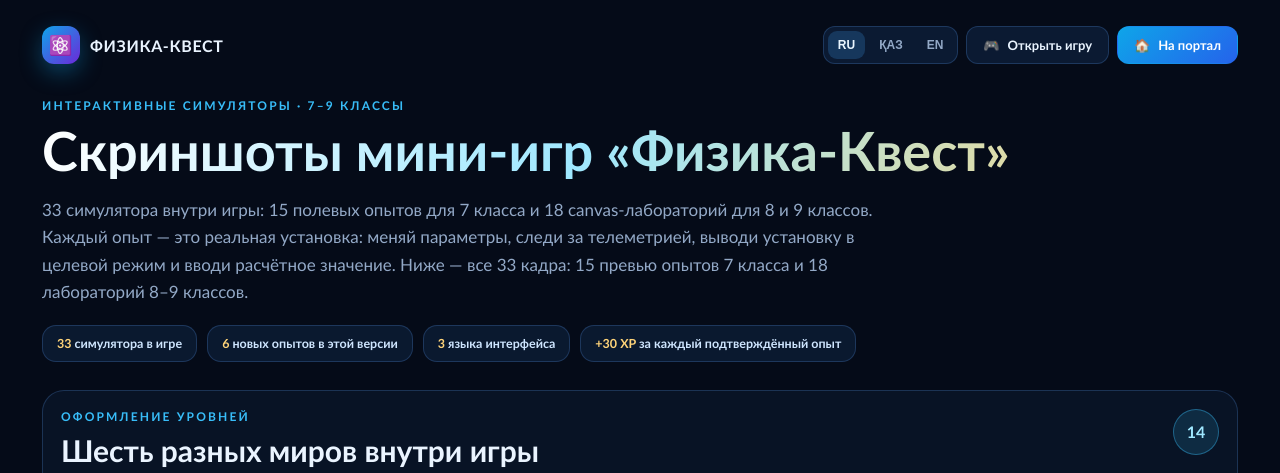
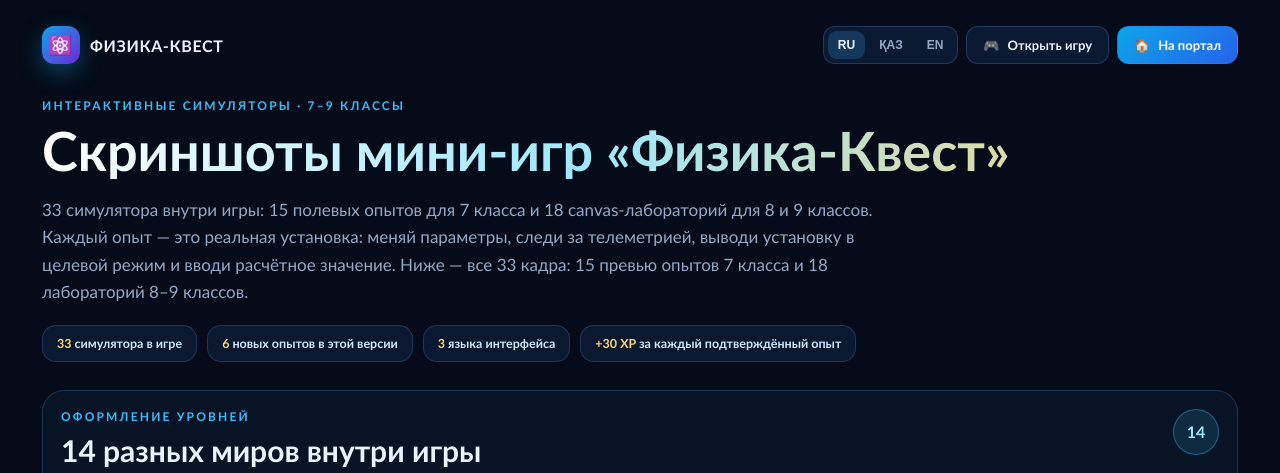
Before and after one commit to projectaaj2025-sys/physics-quest, a plain HTML site: page screenshots.html in a window 1280 px wide. Shown: the top 473 px of the page. Drawn offline with Linux system fonts and the light colour scheme.

Commit message:
Галерея скриншотов: 33 симулятора и 14 миров
- Вводный текст на KK и EN снова совпадает с RU (было 18 лабораторий
  и «9 canvas-симуляторов»).
- Заголовок блока миров: 14 миров вместо шести.
- Офлайн-манифест пересобран скриптом tools/build-offline-manifest.js.

Co-authored-by: arena-agent <297053741+arena-agent@users.noreply.github.com>

```diff
--- a/screenshots.html
+++ b/screenshots.html
@@ -161,7 +161,7 @@
     <header class="hero">
         <div class="kicker" data-i18n="kicker">ИНТЕРАКТИВНЫЕ СИМУЛЯТОРЫ · 7–9 КЛАССЫ</div>
         <h1 data-i18n="title">Скриншоты мини-игр «Физика-Квест»</h1>
-        <p class="lead" data-i18n="lead">18 лабораторий внутри игры: 15 полевых симуляторов · превью для 7 класса и 9 canvas-симуляторов для 8 и 9 классов. Каждый опыт — это реальная установка: меняй параметры, следи за телеметрией, выводи установку в целевой режим и вводи расчётное значение. Ниже — настоящие кадры из игры.</p>
+        <p class="lead" data-i18n="lead">33 симулятора внутри игры: 15 полевых опытов для 7 класса и 18 canvas-лабораторий для 8 и 9 классов. Каждый опыт — это реальная установка: меняй параметры, следи за телеметрией, выводи установку в целевой режим и вводи расчётное значение. Ниже — настоящие кадры из игры.</p>
         <div class="stats">
             <div class="stat"><b>33</b> <span data-i18n="sLabs">симуляторов и лабораторий</span></div>
             <div class="stat"><b>6</b> <span data-i18n="sNew">новых опытов в этой версии</span></div>
@@ -174,7 +174,7 @@
         <div class="worlds-head">
             <div>
                 <div class="kicker" data-i18n="worldsKicker">ОФОРМЛЕНИЕ УРОВНЕЙ</div>
-                <h2 data-i18n="worldsTitle">Шесть разных миров внутри игры</h2>
+                <h2 data-i18n="worldsTitle">14 разных миров внутри игры</h2>
             </div>
             <span class="worlds-count">14</span>
         </div>
@@ -225,7 +225,7 @@
             f7Kicker: "7 КЛАСС · ПОЛЕВОЙ ЖУРНАЛ", f7Title: "15 полевых симуляторов · превью",
             f7Lead: "Отдельный набор опытов для 7 класса: измерения, плотность, давление, Архимед, рычаг и энергия. Полностью на трёх языках.",
             overview: "Все 33 лаборатории теперь в светлом «реалистичном» стиле: приборы, жидкости, свет и тени рисует canvas, а не эмодзи.",
-            worldsKicker: "ОФОРМЛЕНИЕ УРОВНЕЙ", worldsTitle: "Шесть разных миров внутри игры",
+            worldsKicker: "ОФОРМЛЕНИЕ УРОВНЕЙ", worldsTitle: "14 разных миров внутри игры",
             worldsLead: "Фон уровня больше не один и тот же: каждая глава получает свой мир — небо, силуэты, частицы и свечение. Ниже — реальные кадры фонов, которые рисует движок.",
             footNote: "Все изображения получены автоматической отрисовкой реальных canvas-сцен игры: светлая «фотореалистичная» графика, предметы можно тянуть мышью.",
             items: {
@@ -247,13 +247,13 @@
             openGame: "Ойынды ашу", toPortal: "Порталға",
             kicker: "ИНТЕРАКТИВТІ СИМУЛЯТОРЛАР · 7–9 СЫНЫП",
             title: "«Физика-Квест» мини-ойындарының скриншоттары",
-            lead: "Ойын ішінде 18 зертхана бар: 7 сыныпқа арналған 15 өріс симуляторы және 8–9 сыныптарға арналған 9 canvas-симулятор. Әр тәжірибе — нақты қондырғы: параметрлерді өзгерт, телеметрияны бақыла, қондырғыны мақсатты режимге шығарып, есептік мәнді енгіз. Төменде — ойыннан алынған нақты кадрлар.",
+            lead: "Ойын ішінде 33 симулятор бар: 7 сыныпқа арналған 15 өріс тәжірибесі және 8–9 сыныптарға арналған 18 canvas-зертханасы. Әр тәжірибе — нақты қондырғы: параметрлерді өзгерт, телеметрияны бақыла, қондырғыны мақсатты режимге шығарып, есептік мәнді енгіз. Төменде — ойыннан алынған нақты кадрлар.",
             sLabs: "симулятор мен зертхана", sNew: "осы нұсқадағы жаңа тәжірибе", sLangs: "интерфейс тілі", sReward: "әр расталған тәжірибе үшін",
             newBadge: "жаңа", grade: "сынып",
             f7Kicker: "7 СЫНЫП · ДАЛАЛЫҚ ЖУРНАЛ", f7Title: "15 далалық симулятор",
             f7Lead: "7 сыныпқа арналған жеке тәжірибелер жинағы: өлшеу, тығыздық, қысым, Архимед, иінтірек және энергия. Үш тілде толық.",
             overview: "Алты жаңа зертхана бір қарағанда: тәжірибенің толық интерфейсі, телеметрия және тапсырма.",
-            worldsKicker: "ДЕҢГЕЙЛЕРДІҢ РӘСІМДЕЛУІ", worldsTitle: "Ойын ішіндегі алты түрлі әлем",
+            worldsKicker: "ДЕҢГЕЙЛЕРДІҢ РӘСІМДЕЛУІ", worldsTitle: "Ойын ішіндегі 14 түрлі әлем",
             worldsLead: "Деңгей фоны енді бірдей емес: әр тарау өз әлемін алады — аспан, сұлбалар, бөлшектер және жарық. Төменде — қозғалтқыш салатын нақты фон кадрлары.",
             footNote: "Барлық суреттер ойынның нақты canvas-сахналарын берілген параметрлермен автоматты түрде салу арқылы алынған.",
             items: {
@@ -275,13 +275,13 @@
             openGame: "Open the game", toPortal: "Portal",
             kicker: "INTERACTIVE SIMULATORS · GRADES 7–9",
             title: "Physics Quest mini-game screenshots",
-            lead: "18 labs inside the game: 15 field simulators for Grade 7 and 9 canvas simulators for Grades 8 and 9. Each experiment is a real setup: change parameters, watch telemetry, bring it into the target regime and enter the calculated value. Below are genuine frames from the game.",
+            lead: "33 simulators inside the game: 15 field experiments for Grade 7 and 18 canvas labs for Grades 8 and 9. Each experiment is a real setup: change parameters, watch telemetry, bring it into the target regime and enter the calculated value. Below are genuine frames from the game.",
             sLabs: "simulators and labs", sNew: "new experiments in this version", sLangs: "interface languages", sReward: "for every confirmed experiment",
             newBadge: "new", grade: "grade",
             f7Kicker: "GRADE 7 · FIELD LOG", f7Title: "15 field simulators",
             f7Lead: "A dedicated experiment set for Grade 7: measurement, density, pressure, buoyancy, lever and energy. Fully trilingual.",
             overview: "Six new labs at a glance: the full experiment interface, telemetry and its task.",
-            worldsKicker: "LEVEL ART", worldsTitle: "Six different worlds inside the game",
+            worldsKicker: "LEVEL ART", worldsTitle: "14 different worlds inside the game",
             worldsLead: "The level background is no longer the same: every chapter gets its own world — sky, silhouettes, particles and glow. Below are real background frames drawn by the engine.",
             footNote: "All images are produced by automatically rendering the game's real canvas scenes with the given parameters.",
             items: {
--- a/shared/offline-manifest.js
+++ b/shared/offline-manifest.js
@@ -119,11 +119,11 @@ window.PQ_OFFLINE_FILES = [
     "shared/simulators-89.js",
     "shared/sound.js",
     "shared/storage.js",
+    "shared/story-cast.js",
     "shared/styles.css",
     "shared/teacher.js",
     "shared/team-battle.js",
     "shared/theme.js",
-    "shared/story-cast.js",
     "shared/trilogy-diary.js",
     "sw.js"
 ];
```
